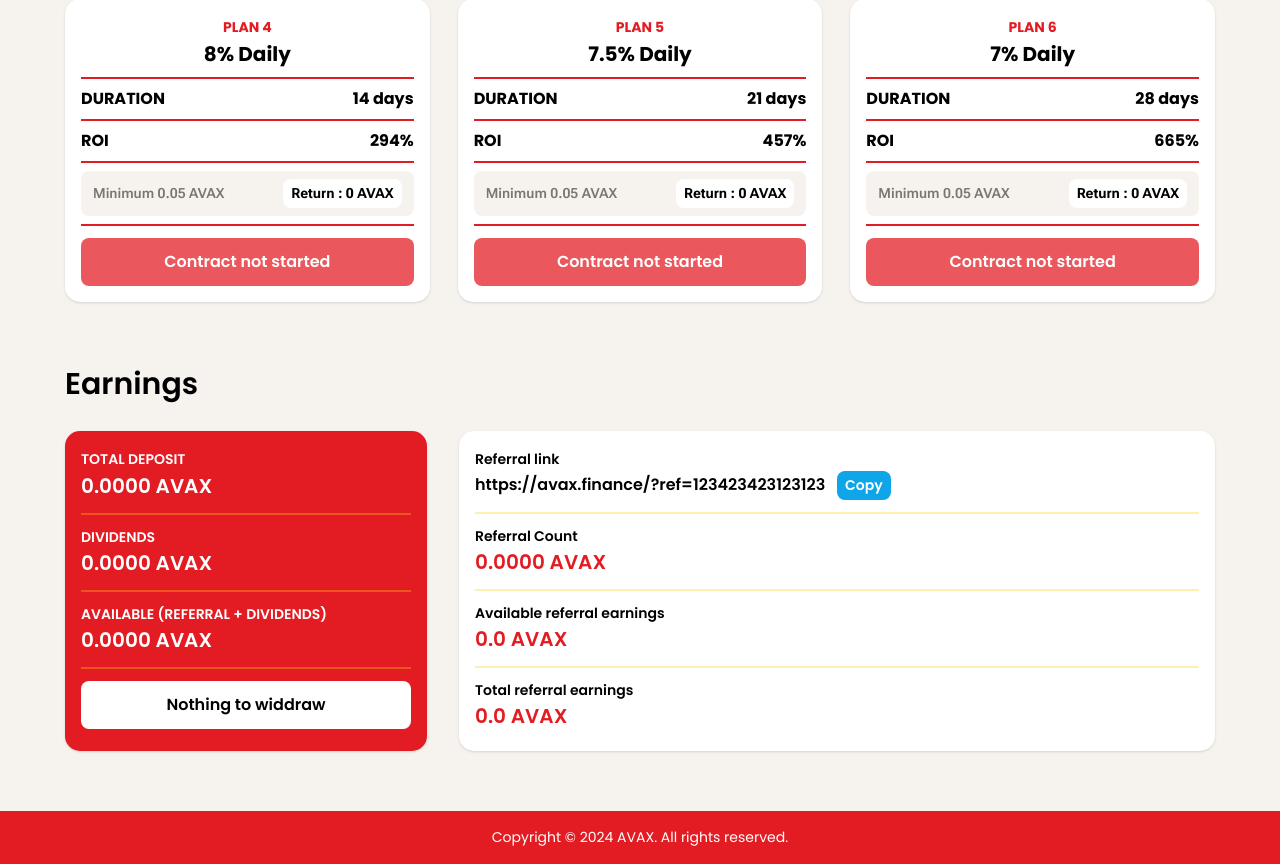
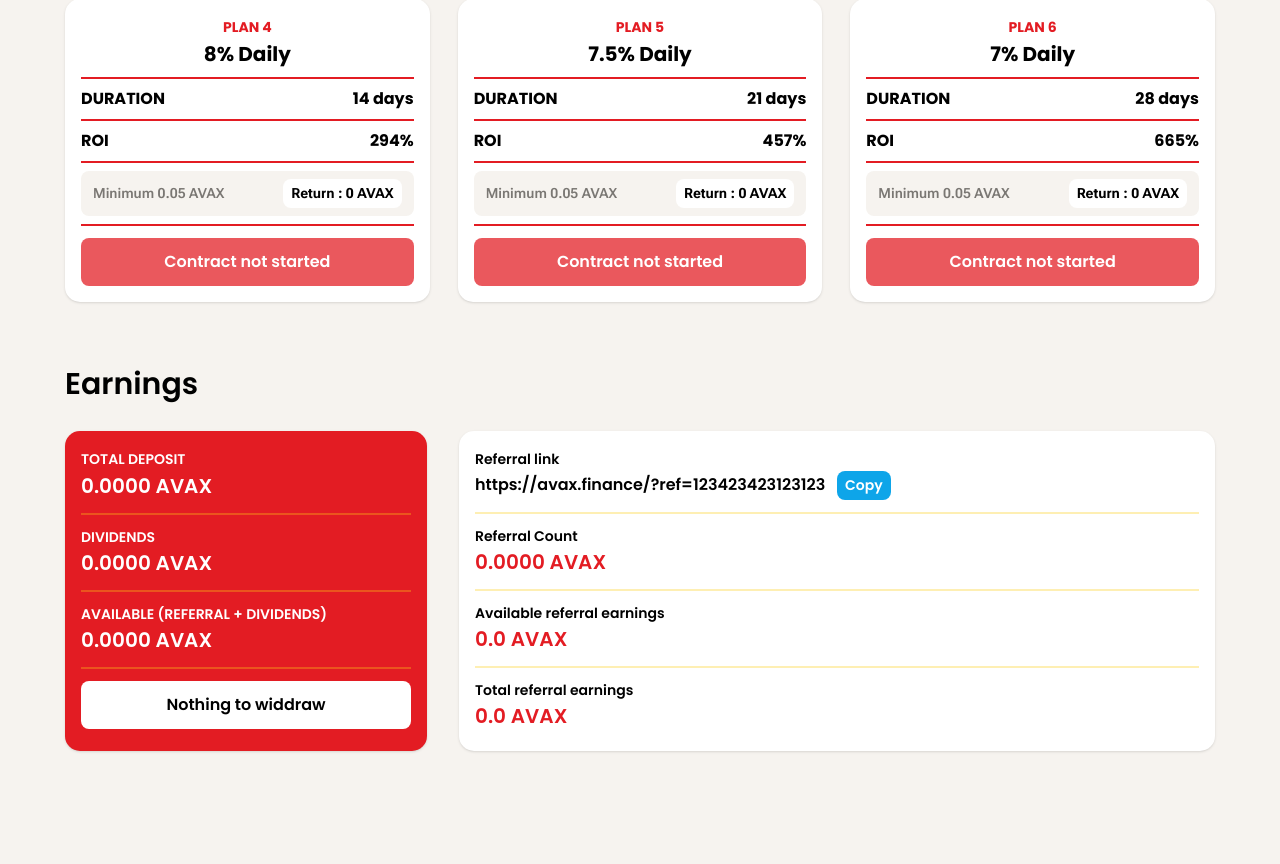
Before and after one commit to adnanDevelop/cryptpo-ladingpage-project-5, a React (Create React App) app: page / in a window 1280 px wide. Shown: the part 1374-2238 px from the top of the page. After the commit the page ends 2185 px from the top, so only its background shows below. Built offline with nearby package versions, Linux system fonts and the light colour scheme.

Commit message:
removed footer section

```diff
--- a/src/component/Earning.jsx
+++ b/src/component/Earning.jsx
@@ -92,7 +92,6 @@ const Earning = () => {
           </div>
         </section>
       </main>
-      <footer className="text-center text-white bg-red text-[14px] py-4 font-primary">Copyright © 2024 AVAX. All rights reserved.</footer>
     </>
   );
 };
```
